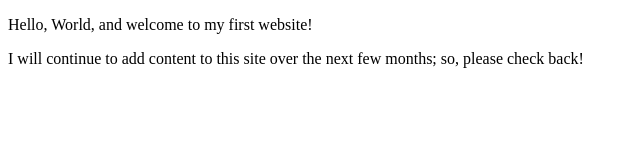
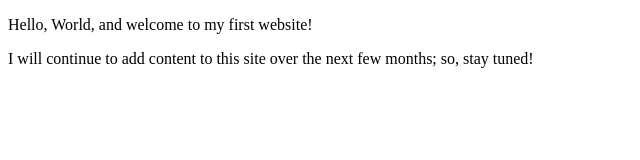
Before and after one commit to alvisoc/alvisoc.github.io, a plain HTML site: page index.html in a window 1280 px wide. Shown: the full height of the page, 0-640 px from the left. Drawn offline with Linux system fonts and the light colour scheme.

Commit message:
Update index.html

```diff
--- a/index.html
+++ b/index.html
@@ -8,6 +8,6 @@
     </head>
     <body>
         <p> Hello, World, and welcome to my first website! </p>
-        <p> I will continue to add content to this site over the next few months; so, please check back! </p>
+        <p> I will continue to add content to this site over the next few months; so, stay tuned! </p>
     </body>
 </html>
```
